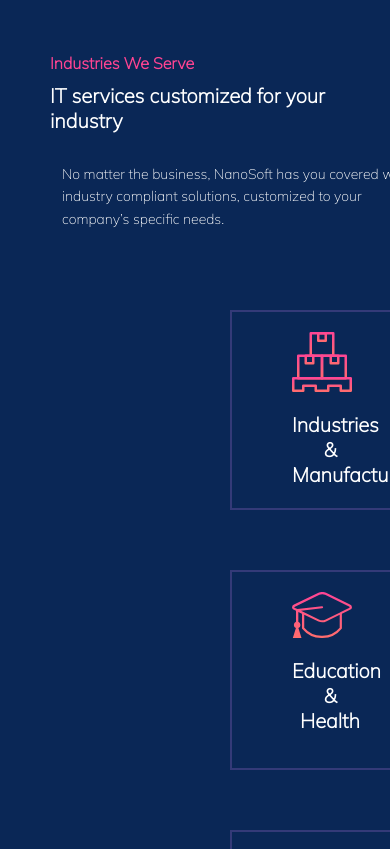
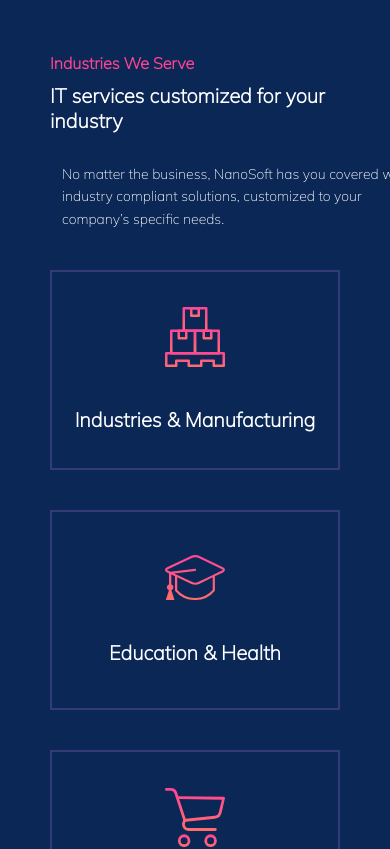
Before and after one commit to asadullah43/ui-assignment, a plain HTML site: page index.html in a window 390 px wide. Shown: the part 3274-4123 px from the top of the page. Drawn offline with Linux system fonts and the light colour scheme.

Commit message:
Changes made which the buddy told

```diff
--- a/index.html
+++ b/index.html
@@ -150,25 +150,25 @@
       <div class="square-data-combine">
         <div class="square-1-ind">
           <img src="images/stack1.svg" alt="Industries logo" />
-          <a href="#">Industries & Manufacturing</a>
+          <a href="#">Industries & <br> Manufacturing</a>
         </div>
       </div>
       <div class="square-data-combine">
         <div class="square-1-ind">
           <img src="images/stack2.svg" alt="Education logo" />
-          <a href="#">Education & Health</a>
+          <a href="#">Education & <br> Health</a>
         </div>
       </div>
       <div class="square-data-combine">
         <div class="square-1-ind">
           <img src="images/stack3.svg" alt="Retail logo" />
-          <a href="#">Retail & Ecommerce</a>
+          <a href="#">Retail & <br> Ecommerce</a>
         </div>
       </div>
       <div class="square-data-combine">
         <div class="square-1-ind">
           <img src="images/stack4.svg" alt="Travel logo" />
-          <a href="#">Travel & Hospitality</a>
+          <a href="#">Travel & <br> Hospitality</a>
         </div>
       </div>
     </div>
--- a/style.css
+++ b/style.css
@@ -247,34 +247,35 @@ nav {
 .sec-4-cont-2 {
   display: flex;
   flex-wrap: wrap;
-  justify-content: space-around;
-  padding-top: 50px;
-  padding-left: 150px;
-  padding-right: 150px;
+  justify-content: space-evenly;
+
+  padding: 30px;
+
 }
+
 .square-1-ind {
   width: 200px;
   height: 200px;
   text-align: center;
   display: flex;
   flex-direction: column;
+  justify-content: center;
+    align-items: center;
   background-color: #0a2756;
   border: solid 2px #343a78;
 }
-.square-1-ind {
-  padding-top: 20px;
-  padding-left: 60px;
-}
+
 .square-1-ind img {
   width: 60px;
+  margin: 20px;
 }
 .square-1-ind a {
-  padding-top: 20px;
-  padding-right: 60px;
+
   text-decoration: none;
   color: white;
   font-weight: bold;
   font-size: 20px;
+  padding: 20px;
 }
 .sec-4-link {
   text-align: center;
@@ -554,9 +555,6 @@ nav .fa {
   .right-side img {
     visibility: hidden;
   }
-  .square-data-combine {
-    padding: 30px;
-  }
   .sec-5-cont-1 h1 {
     font-size: 40px;
   }
@@ -596,8 +594,8 @@ nav .fa {
   .rectiangle-for-image {
     position: relative;
     top: -106px;
-    left: 64px;
-    width: 400px;
+    left: 58px;
+    width: 374px;
   }
   .rectiangle-content {
     float: right;
@@ -618,6 +616,20 @@ nav .fa {
     width: 380px;
     font-size: 14px;
     padding-left: 12px;
+  }
+  .sec-4-cont-2{
+    width: 100%;
+    padding: 0%;
+    flex-direction: column;
+    justify-content: center;
+    flex-wrap: nowrap;
+  }
+  .square-1-ind br {
+    display: none;
+  }
+  .square-1-ind{
+    width: 100%;
+    margin-top: 40px;
   }
   .sec-5-cont-1 h1 {
     font-size: 20px;
@@ -678,14 +690,6 @@ nav .fa {
 .sec-4-cont-1-right p{
  width: 250px;
 }
-.sec-4-cont-2{
-  display: flex;
-  flex-wrap: wrap;
-  justify-content: space-around;
-  padding-top: 50px;
-  padding-left: 114px;
-  padding-right: 150px;
-}
 .sec-5-cont-1 h1{
  width: 220px;
 }
@@ -696,5 +700,4 @@ nav .fa {
   width: 300px;
   font-size: 20px;
 }
-
 }
```
